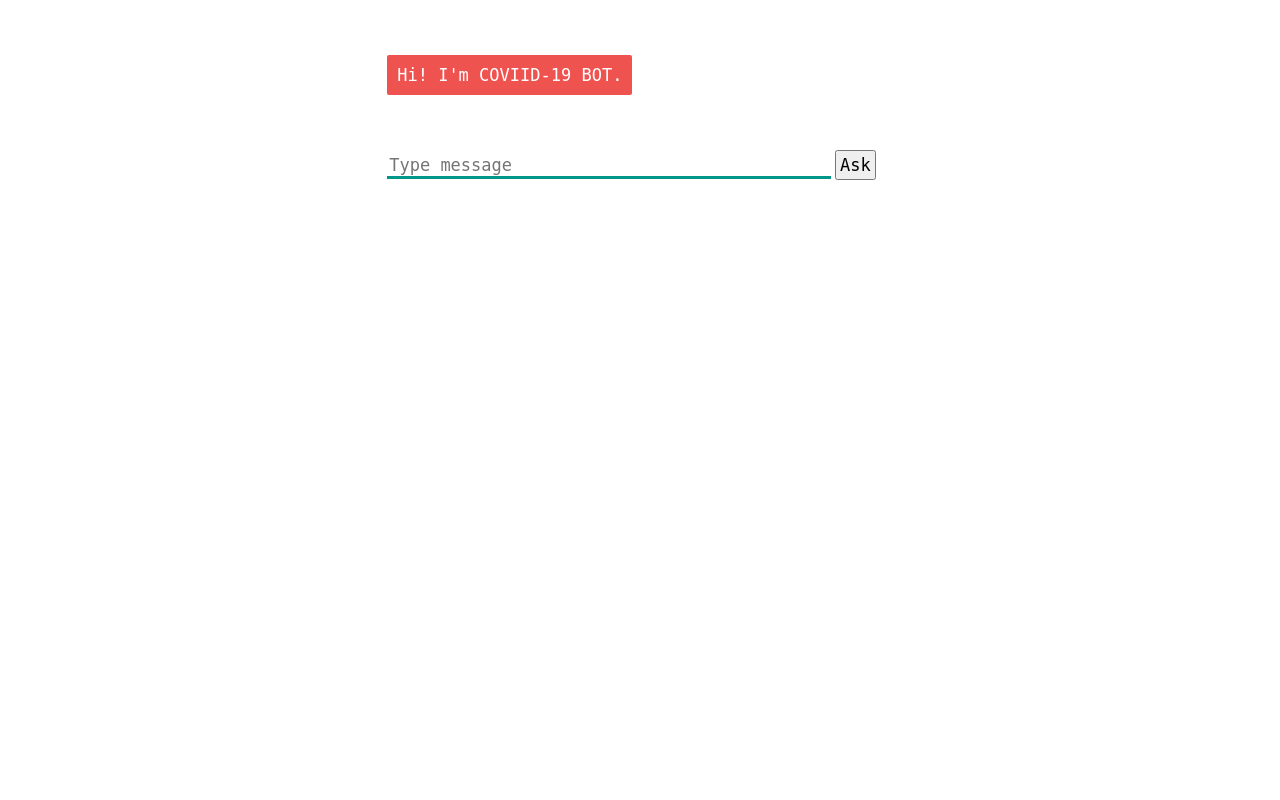
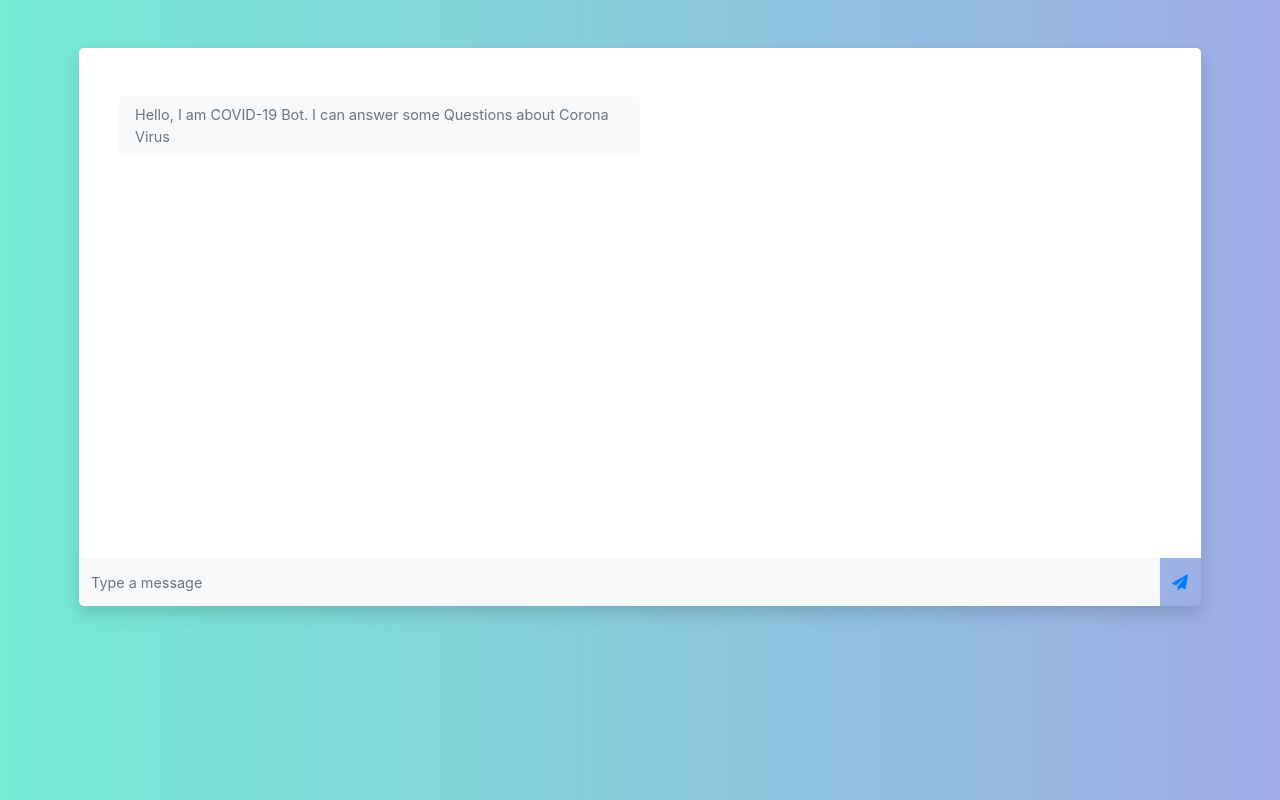
Before and after one commit to kobonyo/covidQA, a Flask app: page / in a window 1280 px wide. Run offline with Flask 2, Linux system fonts and the light colour scheme; parts of the project's set-up code (start-up, migrations or seed data) failed here and were passed over; some libraries are stand-ins or nearby versions.

Commit message:
model 6.01.20

```diff
--- a/model/api.py
+++ b/model/api.py
@@ -12,7 +12,7 @@ def index(methods=['GET']):
 
 @app.route('/')
 def home(methods=['GET']):
-    return render_template("ui.html")
+    return render_template("index.html")
 
 @app.route("/get")
 def get_bot_response():
--- /dev/null
+++ b/model/static/s.css
@@ -0,0 +1,43 @@
+body {
+  background-color: #74EBD5;
+  background-image: linear-gradient(90deg, #74EBD5 0%, #9FACE6 100%);
+
+  min-height: 100vh;
+
+}
+
+::-webkit-scrollbar {
+  width: 5px;
+}
+
+::-webkit-scrollbar-track {
+  width: 5px;
+  background: #f5f5f5;
+}
+
+::-webkit-scrollbar-thumb {
+  width: 1em;
+  background-color: #ddd;
+  outline: 1px solid slategrey;
+  border-radius: 1rem;
+}
+.text-small {
+  font-size: 0.9rem;
+}
+
+.chat-box {
+  height: 510px;
+  overflow-y: scroll;
+}
+
+.shadow{
+  overflow-y: scroll;
+}
+.rounded-lg {
+  border-radius: 0.5rem;
+}
+
+input::placeholder {
+  font-size: 0.9rem;
+  color: #999;
+}
--- a/model/static/style.css
+++ b/model/static/style.css
@@ -28,6 +28,7 @@ h3 {
 #userInput {
     margin-left: auto;
     margin-right: auto;
+    margin-bottom: 20px;
     width: 40%;
     margin-top: 60px;
 }
@@ -51,7 +52,7 @@ h3 {
     font-family: monospace;
     font-size: 17px;
     text-align: right;
-    line-height: 30px;
+    line-height: 25px;
 }
 
 .userText span {
@@ -65,18 +66,16 @@ h3 {
     font-family: monospace;
     font-size: 17px;
     text-align: left;
-    line-height: 30px;
+    line-height: 20px;
 }
 
 .botText span {
     background-color: #EF5350;
-    padding: 10px;
+    padding: 5px;
     border-radius: 2px;
 }
-
-#tidbit {
-    position:absolute;
-    bottom:0;
-    right:0;
-    width: 300px;
+#chat01{
+    border-radius: 10px;
+    border-color: 5px solid #EF5350;
+    background: #fbfbfb;
 }
--- /dev/null
+++ b/model/templates/index.html
@@ -0,0 +1,69 @@
+
+<!DOCTYPE html>
+<html lang="en">
+  <header class="text-center">
+    <link rel="stylesheet" type="text/css" href="s.css">
+    <link href="https://fonts.googleapis.com/css?family=Roboto" rel="stylesheet">
+  <link rel="stylesheet" href="https://cdnjs.cloudflare.com/ajax/libs/twitter-bootstrap/4.3.1/css/bootstrap.min.css">
+  <link rel="stylesheet" href="https://stackpath.bootstrapcdn.com/font-awesome/4.7.0/css/font-awesome.min.css">
+   <script src="https://cdnjs.cloudflare.com/ajax/libs/twitter-bootstrap/4.3.1/js/bootstrap.bundle.min.js"></script>
+    <script src="https://code.jquery.com/jquery-3.3.1.slim.min.js"></script>
+    <script src="https://ajax.googleapis.com/ajax/libs/jquery/3.2.1/jquery.min.js"></script>
+  </header>
+  <body>
+  <div class="container py-5 px-4">
+  <div class="row rounded-lg overflow-hidden shadow">
+    <!-- Chat Box-->
+    <div class="col px-0">
+      <div class="px-4 py-5 chat-box bg-white">
+           <!-- Sender Message-->
+        <div id = "chatb">
+        <div class="media w-50 mb-3">
+          <div class="media-body ml-3">
+            <div class="bg-light rounded py-2 px-3 mb-2">
+              <p class="text-small mb-0 text-muted">Hello, I am COVID-19 Bot. I can answer some Questions about Corona Virus</p>
+            </div>
+          </div>
+        </div>
+    </div>
+      </div>
+      <div id="userInput">
+      <!-- Typing area -->
+        <div class="input-group">
+          <input type="text" placeholder="Type a message", name = 'q', id = 'textInput',aria-describedby="buttonInput" class="form-control rounded-0 border-0 py-4 bg-light">
+          <div class="input-group-append">
+            <button id="buttonInput" type="submit"  class="btn btn-link"> <i class="fa fa-paper-plane"></i></button>
+          </div>
+        </div>
+
+    </div>
+</div>
+  </div>
+</body>
+<script>
+  function getBotResponse() {
+    var rawText = $("#textInput").val();
+    var preHtml =  '<div class="media w-50 mb-3"><div class="media-body ml-3"> <div class="bg-light rounded py-2 px-3 mb-2"><p class="text-small mb-0 text-muted"><p>';
+    var postHtml = '</p></div> </div> </div>';
+    var userHtml = preHtml + rawText + postHtml;
+    $("#textInput").val("");
+    $("#chatb").append(userHtml);
+    document.getElementById('userInput').scrollIntoView({block: 'start', behavior: 'smooth'});
+    $.get("/get", {q : rawText }).done(function(data) {
+      var pre = '<div class="media w-50 ml-auto mb-3"><div class="media-body"><div class="bg-primary rounded py-2 px-3 mb-2"><p class="text-small mb-0 text-white">';
+      var post = '</p> </div></div></div>';
+      var botHtml = pre + data + post;
+      $("#chatb").append(botHtml);
+      document.getElementById('userInput').scrollIntoView({block: 'start', behavior: 'smooth'});
+    });
+  }
+  $("#textInput").keypress(function(e) {
+      if(e.which == 13) {
+          getBotResponse();
+      }
+  });
+  $("#buttonInput").click(function() {
+    getBotResponse();
+  })
+</script>
+</html>
--- a/model/templates/ui.html
+++ b/model/templates/ui.html
@@ -1,11 +1,16 @@
+
 <!DOCTYPE html>
 <html>
   <head>
     <link rel="stylesheet" type="text/css" href="/static/style.css">
     <script src="https://ajax.googleapis.com/ajax/libs/jquery/3.2.1/jquery.min.js"></script>
+    <meta name="viewport" content="width=device-width, initial-scale=1, maximum-scale=1, minimum-scale=1">
+	<link href="https://fonts.googleapis.com/css?family=Roboto" rel="stylesheet">
+	<link rel="stylesheet" type="text/css" href="dist/jquery.convform.css">
+	<link rel="stylesheet" href="https://maxcdn.bootstrapcdn.com/bootstrap/3.3.7/css/bootstrap.min.css" integrity="sha384-BVYiiSIFeK1dGmJRAkycuHAHRg32OmUcww7on3RYdg4Va+PmSTsz/K68vbdEjh4u" crossorigin="anonymous">
   </head>
   <body>
-    <div>
+    <div id="chat01">
       <div id="chatbox">
         <p class="botText"><span>Hi! I'm COVIID-19 BOT.</span></p>
       </div>
@@ -13,6 +18,9 @@
         <input id="textInput" type="text" name="q" placeholder="Type message">
         <input id="buttonInput" type="submit" value="Ask">
       </div>
+
+    </div>
+
       <script>
         function getBotResponse() {
           var rawText = $("#textInput").val();
@@ -35,6 +43,6 @@
           getBotResponse();
         })
       </script>
-    </div>
+
   </body>
 </html>
```
Also changed, not shown: model/static/demo.css (added, +26 -0 lines), model/static/index.html (added, +68 -0 lines), ui/index.html (added, +50 -0 lines), ui/s.css (added, +43 -0 lines).
